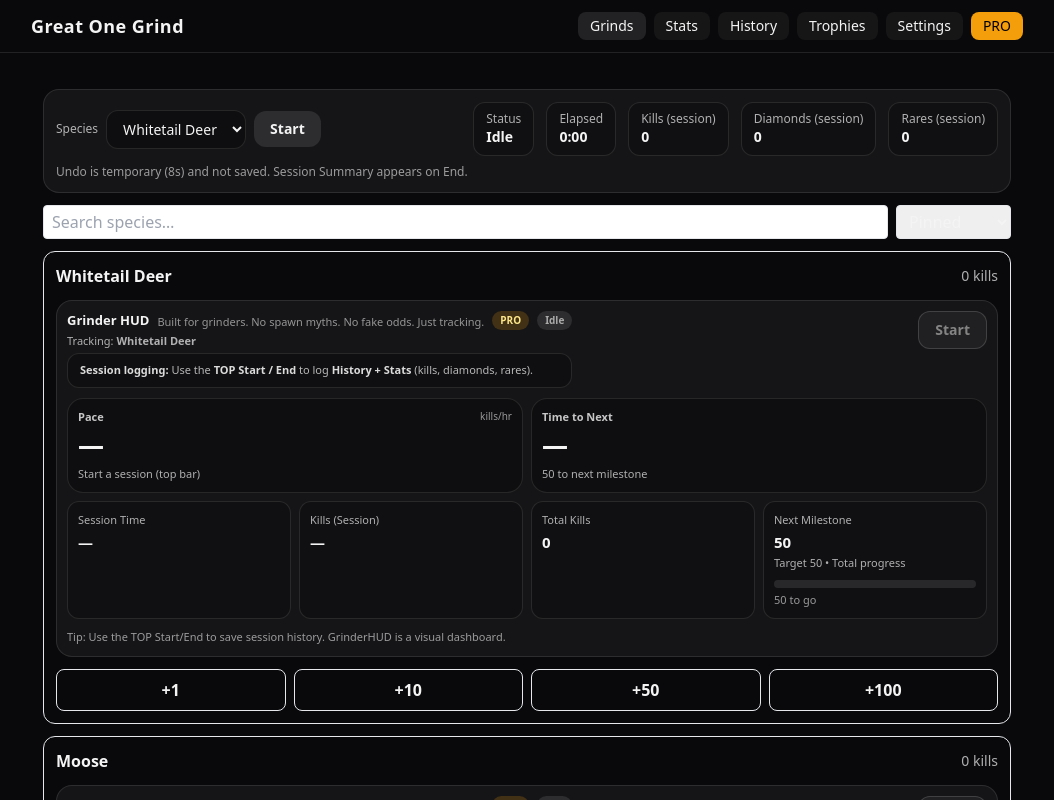
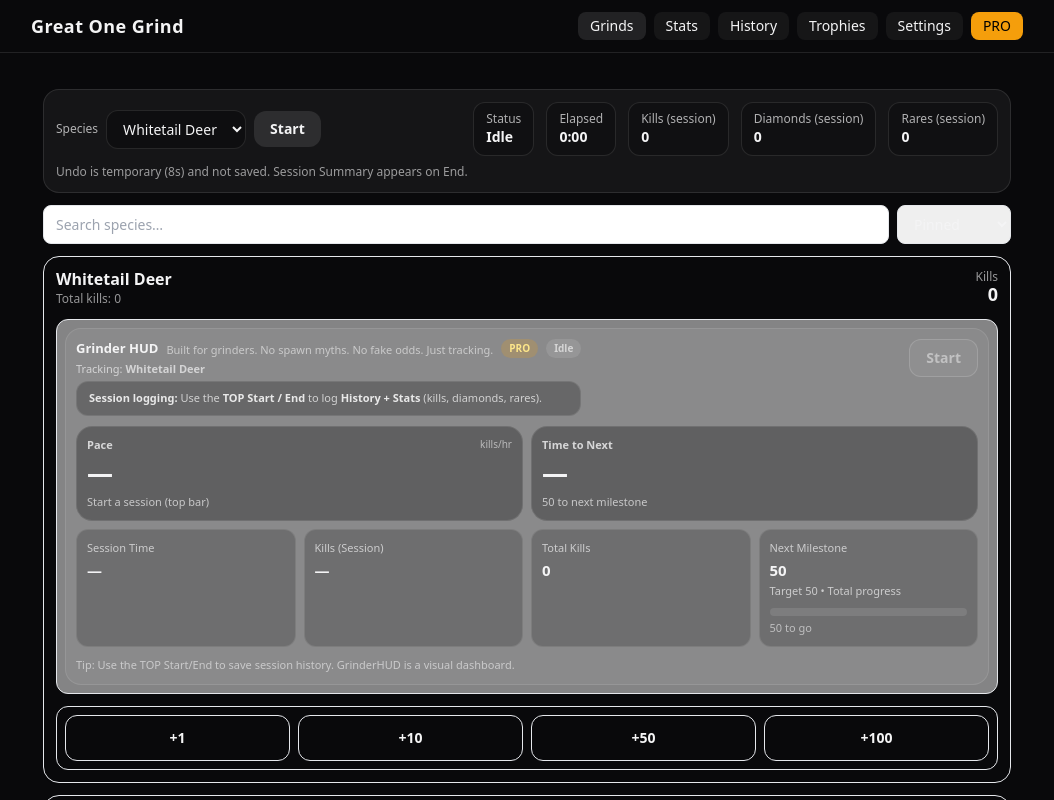
Before and after one commit to Camoford/great-one-grind, a React (Vite) app: page / in a window 1280 px wide. Shown: the top 800 px of the page, without its empty margins (113-1167 px from the left). Built offline with nearby package versions, Linux system fonts and the light colour scheme.

Commit message:
Hardcore UI micro-polish: stronger separation + power row + spacing

```diff
--- a/components/GrindsList.tsx
+++ b/components/GrindsList.tsx
@@ -25,9 +25,7 @@ export default function GrindsList() {
 
     if (search.trim()) {
       const q = search.toLowerCase();
-      list = list.filter((g) =>
-        g.species.toLowerCase().includes(q)
-      );
+      list = list.filter((g) => g.species.toLowerCase().includes(q));
     }
 
     switch (sort) {
@@ -53,14 +51,14 @@ export default function GrindsList() {
 
       <div className="flex gap-2">
         <input
-          className="flex-1 rounded border px-2 py-1"
+          className="flex-1 rounded-lg border px-3 py-2 text-sm"
           placeholder="Search species…"
           value={search}
           onChange={(e) => setSearch(e.target.value)}
         />
 
         <select
-          className="rounded border px-2 py-1"
+          className="rounded-lg border px-3 py-2 text-sm"
           value={sort}
           onChange={(e) => setSort(e.target.value as SortMode)}
         >
@@ -98,44 +96,59 @@ function GrindCard({
   resetKills: (id: string) => void;
 }) {
   return (
-    <div className="rounded-xl border p-3 space-y-3">
-      <div className="flex justify-between items-center">
-        <div className="font-semibold">{grind.species}</div>
-        <div className="text-sm opacity-70">
-          {pretty(grind.kills)} kills
+    <div className="rounded-2xl border p-3 space-y-3 shadow-sm">
+      {/* Header */}
+      <div className="flex justify-between items-start gap-2">
+        <div className="min-w-0">
+          <div className="font-semibold leading-tight">{grind.species}</div>
+          <div className="text-xs opacity-60 mt-0.5">
+            Total kills: {pretty(grind.kills)}
           </div>
         </div>
 
+        <div className="shrink-0 text-right">
+          <div className="text-xs opacity-60">Kills</div>
+          <div className="text-lg font-bold leading-none">{pretty(grind.kills)}</div>
+        </div>
+      </div>
+
+      {/* Insights */}
+      <div className="rounded-xl border bg-white/50 p-2">
         <GrinderHUD species={grind.species} />
+      </div>
 
-      {/* ---- BUTTON ZONE ---- */}
-      {!hardcoreMode && (
+      {/* Buttons */}
+      {!hardcoreMode ? (
+        <div className="rounded-xl border p-2">
           <div className="grid grid-cols-4 gap-2">
             {[1, 10, 50, 100].map((n) => (
               <button
                 key={n}
                 onClick={() => incKills(grind.id, n)}
-              className="rounded-lg border py-2 font-semibold"
+                className="rounded-xl border py-3 font-semibold text-sm active:scale-[0.99]"
               >
                 +{n}
               </button>
             ))}
           </div>
-      )}
-
-      {hardcoreMode && (
+        </div>
+      ) : (
         <div className="space-y-3">
-          {/* FIX MISTAKE */}
-          <div>
-            <div className="text-xs uppercase opacity-60 mb-1">
+          {/* Fix Mistake panel */}
+          <div className="rounded-xl border p-2">
+            <div className="flex items-center justify-between mb-2">
+              <div className="text-xs font-semibold uppercase tracking-wide opacity-70">
                 Fix Mistake
               </div>
+              <div className="text-[11px] opacity-50">Corrective</div>
+            </div>
+
             <div className="grid grid-cols-4 gap-2">
               {[-1, -10, -50, -100].map((n) => (
                 <button
                   key={n}
                   onClick={() => incKills(grind.id, n)}
-                  className="rounded-lg border py-2 text-sm opacity-80"
+                  className="rounded-xl border py-3 text-sm font-semibold opacity-85 active:scale-[0.99]"
                 >
                   {n}
                 </button>
@@ -143,26 +156,38 @@ function GrindCard({
             </div>
           </div>
 
-          {/* ADD KILLS */}
-          <div>
-            <div className="text-xs uppercase opacity-60 mb-1">
+          {/* Divider */}
+          <div className="h-px bg-black/10" />
+
+          {/* Add Kills panel */}
+          <div className="rounded-xl border p-2">
+            <div className="flex items-center justify-between mb-2">
+              <div className="text-xs font-semibold uppercase tracking-wide">
                 Add Kills
               </div>
+              <div className="text-[11px] opacity-50">Grinding</div>
+            </div>
+
+            {/* Core row */}
             <div className="grid grid-cols-4 gap-2">
               {[1, 10, 50, 100].map((n) => (
                 <button
                   key={n}
                   onClick={() => incKills(grind.id, n)}
-                  className="rounded-lg border py-2 font-semibold"
+                  className="rounded-xl border py-3 text-sm font-bold active:scale-[0.99]"
                 >
                   +{n}
                 </button>
               ))}
+            </div>
+
+            {/* Power row */}
+            <div className="grid grid-cols-4 gap-2 mt-2">
               {[500, 1000].map((n) => (
                 <button
                   key={n}
                   onClick={() => incKills(grind.id, n)}
-                  className="rounded-lg border py-2 font-semibold col-span-2"
+                  className="rounded-xl border py-3 text-sm font-bold col-span-2 active:scale-[0.99]"
                 >
                   +{n}
                 </button>
@@ -170,10 +195,10 @@ function GrindCard({
             </div>
           </div>
 
-          {/* RESET */}
+          {/* Reset (separate) */}
           <button
             onClick={() => resetKills(grind.id)}
-            className="w-full rounded-lg border py-2 text-xs opacity-60"
+            className="w-full rounded-xl border py-3 text-xs font-semibold opacity-70 active:scale-[0.99]"
           >
             Reset Kills
           </button>
```
Lines whose indentation alone changed are shown as unchanged.
